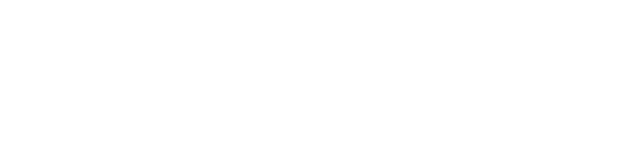
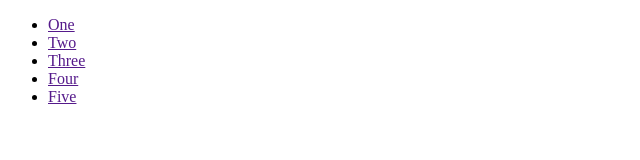
Before and after one commit to halilconsul/git9, a plain HTML site: page index.html in a window 1280 px wide. Shown: the whole page, without its empty margins (0-640 px from the left). Drawn offline with Linux system fonts and the light colour scheme.

Commit message:
Added Manu

```diff
--- a/index.html
+++ b/index.html
@@ -10,7 +10,13 @@
 </head>
 <body>
     <div class="container">
-        <ul class="app__ul"></ul>
+        <ul class="app__ul">
+            <li class="app__li"><a href="" class="app__link">One</a></li>
+            <li class="app__li"><a href="" class="app__link">Two</a></li>
+            <li class="app__li"><a href="" class="app__link">Three</a></li>
+            <li class="app__li"><a href="" class="app__link">Four</a></li>
+            <li class="app__li"><a href="" class="app__link">Five</a></li>
+        </ul>
     </div>
 </body>
 <script src="script.js"></script>
```
